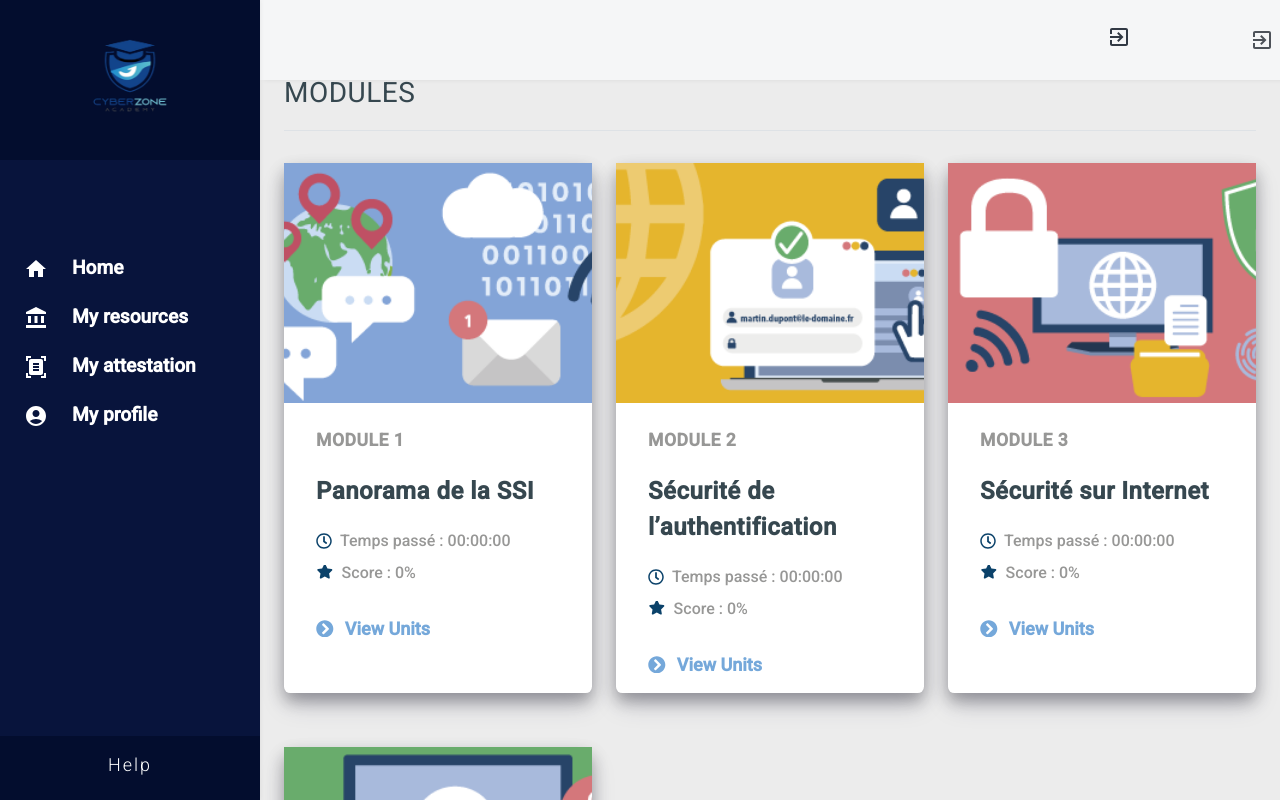
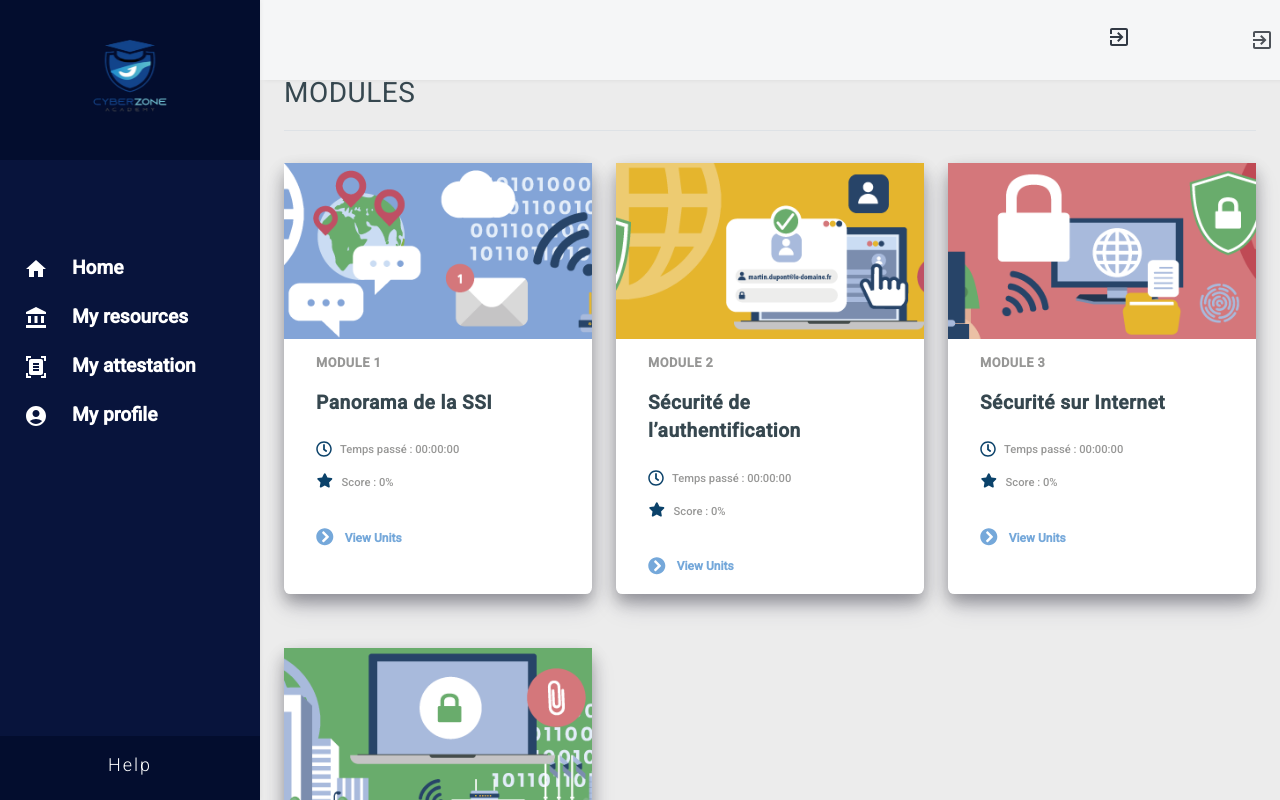
Before and after one commit to Pob1-Balin/frontEnd, a React (Create React App) app: page / in a window 1280 px wide. Shown: the top 800 px of the page. Built offline with nearby package versions, Linux system fonts and the light colour scheme; the HTML template or start-up script is replaced by a standard one.

Commit message:
module Adjustments

```diff
--- a/src/App.css
+++ b/src/App.css
@@ -6,7 +6,55 @@
     padding: 0;
 }
 
+.card_module{
+     font-size: .8rem;
+     font-weight: 600;
+     color: #979796;
+     margin-top: -.6rem;
+}
 
+.card_title{
+     font-size: 1.2rem;
+     font-style: bold;
+     font-weight: 600;
+     padding-top: .5rem;
+     color: #36474f;
+}
+
+
+.time, .score{
+    display: flex;
+}
+
+
+
+.time_passed, .rating{
+     font-size: .7rem;
+     font-style: bold;
+     font-weight: 500;
+
+}
+
+.time_passed, .rating{
+  padding-left: .5rem;
+}
+
+.module_units_button p{
+     font-style: bold;
+     font-size: 12px;
+     font-weight: 700;
+
+}
+.module_units_button {
+     display: flex;
+     color: #75a8da;
+}
+
+.card_image{
+    width: cover;
+    height: 11rem;
+    object-fit: cover;
+}
 
 .wrapper{
     margin: 5rem 0rem;
@@ -48,59 +96,14 @@
 
 }
 
-.card_module{
-     font-size: 1.1rem;
-     font-weight: 600;
-     color: #979796;
-}
 
-.card_title{
-     font-size: 1.5rem;
-     font-style: bold;
-     font-weight: 600;
-     padding-top: .7rem;
-     color: #36474f;
-}
+
 
 .card_info{
     display: block;
     color: #979796;
 }
 
-.time, .score{
-    display: flex;
-}
-
-.score{
-
-}
-
-.time_passed, .rating{
-     font-size: 1rem;
-     font-style: bold;
-     font-weight: 500;
-
-}
-
-.time_passed, .rating{
-  padding-left: .5rem;
-}
-
-.module_units_button p{
-     font-style: bold;
-     font-size: large;
-     font-weight: 700;
-}
-.module_units_button {
-     display: flex;
-     color: #75a8da;
-}
-
-.card_image{
-    width: cover;
-    height: 15rem;
-    object-fit: cover;
-}
 
 
 /*--------------------------------------- download card on resources page -------------*/
```
